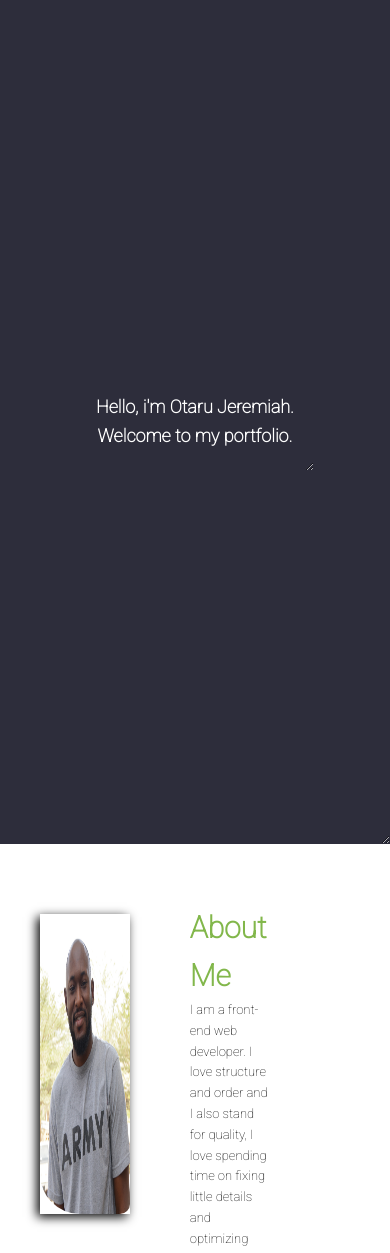
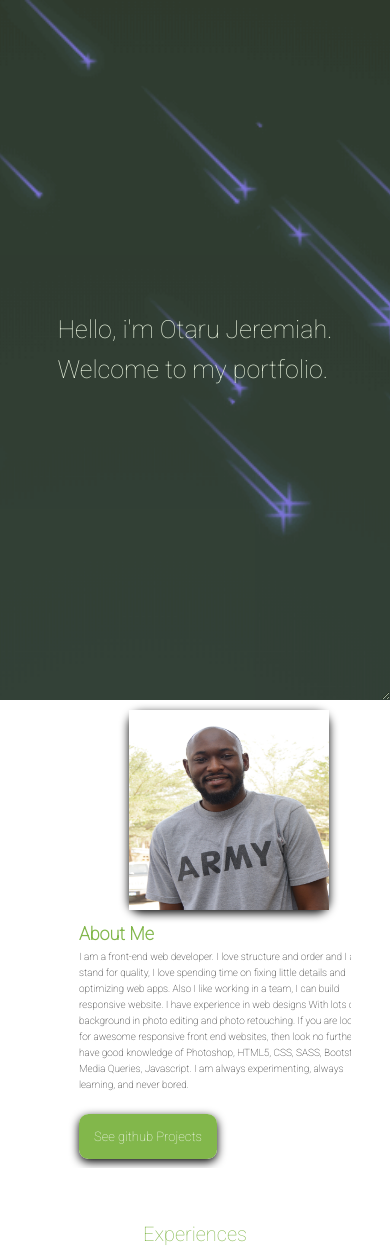
Before and after one commit to otarunero/Jeremiah-Otaru, a plain HTML site: page index.html in a window 390 px wide. Shown: the top 1253 px of the page. Drawn offline with Linux system fonts and the light colour scheme.

Commit message:
updated media quary

```diff
--- a/index.html
+++ b/index.html
@@ -8,15 +8,14 @@
   <link rel="stylesheet" href="style.css">
 </head>
 <body>
-<div class=" landing">
+<div class="background">
+  <div class=" landing">
     <div class="grid-1">
-      <div class=""></div>
-        <h1>Hello, i'm Otaru Jeremiah.</h1>
-        <H1>Welcome to my portfolio.</H1>
+        <h1 class="">Hello, i'm Otaru Jeremiah.</h1>
+        <H1 class="">Welcome to my portfolio.</H1>
       </div>
-    </div>
   </div>
-
+</div>
   <!--about-->
 
   <div class="about">
--- a/style.css
+++ b/style.css
@@ -10,6 +10,7 @@
 
 h1 {
     font-size: 50px;
+    font-weight: lighter;
 
 }
 
@@ -30,6 +31,7 @@ p{
 body {
     font-family: 'Roboto', 'sans-serif';
     line-height: 1.6;
+
 }
 
 img{
@@ -38,28 +40,38 @@ img{
 }
 
 
-
+.background{
+    background-color: #82b74b;
+}
 .landing {
-    background-color: rgb(45, 45, 59);
+    background-image: url("images/Shooting-Star.gif");
+    background-position: center;
+    background-repeat: no-repeat;
+    background-size: cover;
+    opacity: 80%;
     height: 100vh;
     width: 100%;
+    color: #fff;
     display: flex;
     flex-direction: column;
     justify-content: center;
+    align-items: center;
     resize: vertical;
     overflow: auto;
  }
-
+/*
  .landing .grid-1 {
     margin: auto;
     width: auto;
-    color: white;
+    color: rgb(240, 234, 234);
+    opacity: 100%;
     padding: 20px;
     resize: vertical;
     overflow: auto;
     text-align: center;
+    z-index: 2;
 
-  }
+  }*/
 
   .about {
     height: auto;
@@ -78,17 +90,16 @@ img{
     font-weight: 900;
 }
 
+
 .about .photo{
     margin: 10px 30px;
     height: 450px;
     width: 440px;
-    box-shadow: -2px 2px 10px;
-
+    border-radius: 13px;
+    box-shadow: 0 3px 10px rgba(0,0,0,2);
 }
 
-  .photo img{
-      border-radius: 10px 40px 10px;
-  }
+
 
 .details {
     margin: 10px 30px;
@@ -135,7 +146,7 @@ img{
     text-align: center;
     text-decoration: none;
     font-size: 18px;
-    box-shadow: -5px 5px 10px rgb(199, 191, 191);
+    box-shadow: 0 3px 10px rgba(0,0,0,2);
 }
 
 .button:hover {
@@ -201,24 +212,58 @@ img{
 }
 
 
+/* Animation */
+.photo {
+    animation: slideInFromLeft 1s ease;
+}
 
-/* media queary */
+.aboutme{
+  animation: slideInFromRight 1s linear;
+}
 
-@media (max-width: 1024px){
-    .about {
-        margin-top: 40px;
+
+@keyframes slideInFromLeft {
+    0% {
+      transform: translateX(-100%);
     }
 
-    .about .photo{
-        margin: 10px 30px;
-        height: 450px;
-        width: 440px;
-        box-shadow: -3px 3px 10px;
 
+    100% {
+      transform: translateX(0);
     }
-}
+  }
 
-@media (max-width: 768px){
+  @keyframes slideInFromRight {
+    0% {
+      transform: translateX(100%);
+    }
+
+    100% {
+      transform: translateX(0);
+    }
+  }
+
+  @keyframes slideInFromTop {
+    0% {
+      transform: translateY(-100%);
+    }
+
+    100% {
+      transform: translateX(0);
+    }
+  }
+
+  @keyframes slideInFromBottom {
+    0% {
+      transform: translateY(100%);
+    }
+
+    100% {
+      transform: translateX(0);
+    }
+  }
+
+@media (max-width: 850px) and (min-width: 700px) {
 
     .experiences h1 {
         font-size: 20px;
@@ -236,7 +281,6 @@ img{
         margin: 20px 30px;
         height: 450px;
         width: 440px;
-        box-shadow: -3px 3px 10px;
         width: 300px;
         height: 300px;
 
@@ -247,14 +291,39 @@ img{
     }
 }
 
-@media (max-width: 414px) {
+@media (max-width: 700px) and (min-width: 400px) {
 
     h1, h2, h3{
         font-size: 18px;
     }
 
+
     .uni h2{
         margin-bottom: 15px;
+    }
+    .about .photo{
+        margin: 20px 30px;
+        height: 450px;
+        width: 440px;
+        width: 300px;
+        height: 300px;
+
+    }
+
+    .about {
+        display: grid;
+        grid-auto-flow: row;
+    }
+    .aboutme{
+        width: 300px;
+    }
+
+    .aboutme h3 {
+        font-size: 18px ;
+    }
+
+    .aboutme p {
+        font-size: 10px;
     }
 
     .experiences h1 {
@@ -277,8 +346,25 @@ img{
 
 }
 
-@media (max-width: 375px){
+@media (max-width: 399px) and (min-width: 300px){
+
+    p {
+        font-size: 10px;
+    }
+    h1 h2 h3 {
+        font-size: 20px;
+    }
+
+    .experiences h1{
+        font-size: 20px;
+    }
+
+    .experiences h2, h3{
+        font-size: 15px;
+    }
+
     .landing {
+        margin: auto;
         height: 700px;
     }
     .landing h1 {
@@ -286,8 +372,20 @@ img{
     }
     .about {
         display: grid;
-        grid-auto-flow: row;
+        grid-template-columns: 1fr;
+        grid-template-rows: 1fr;
     }
+
+    .about .photo{
+        margin: auto;
+        justify-content: center;
+        height: 150px;
+        width: 140px;
+        width: 200px;
+        height:200px;
+
+    }
+
     .aboutme{
         width: 300px;
     }
@@ -324,21 +422,4 @@ img{
         width: 290px;
     }
 
-    @media (max-width: 320px){
-        .landing {
-            height: 600px;
-        }
-
-    .experiences h1 {
-        font-size: 20px;
-    }
-
-        .education .school .course{
-            width: 250px;
-        }
-    }
-
-
-
-
 }
```
